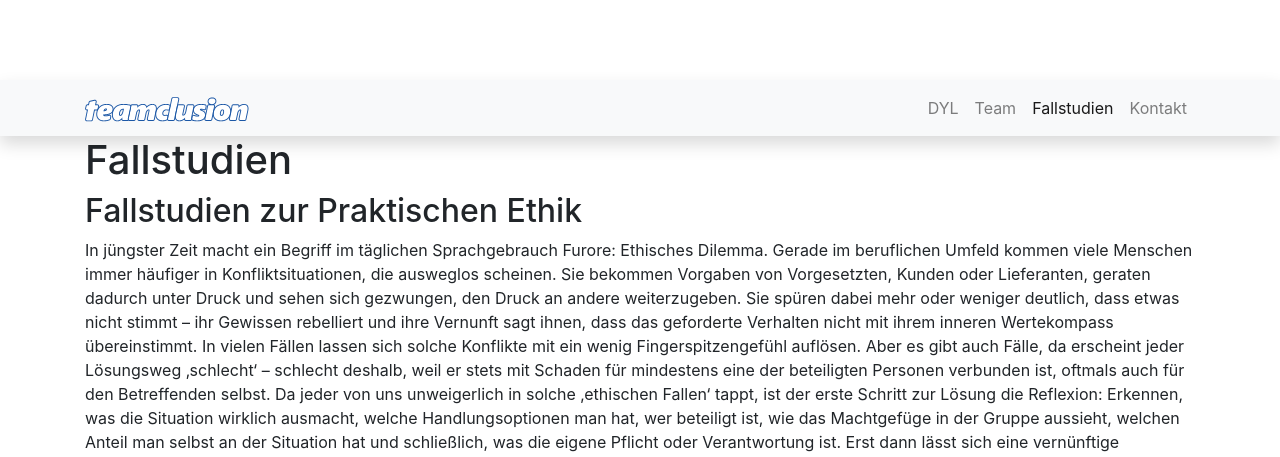
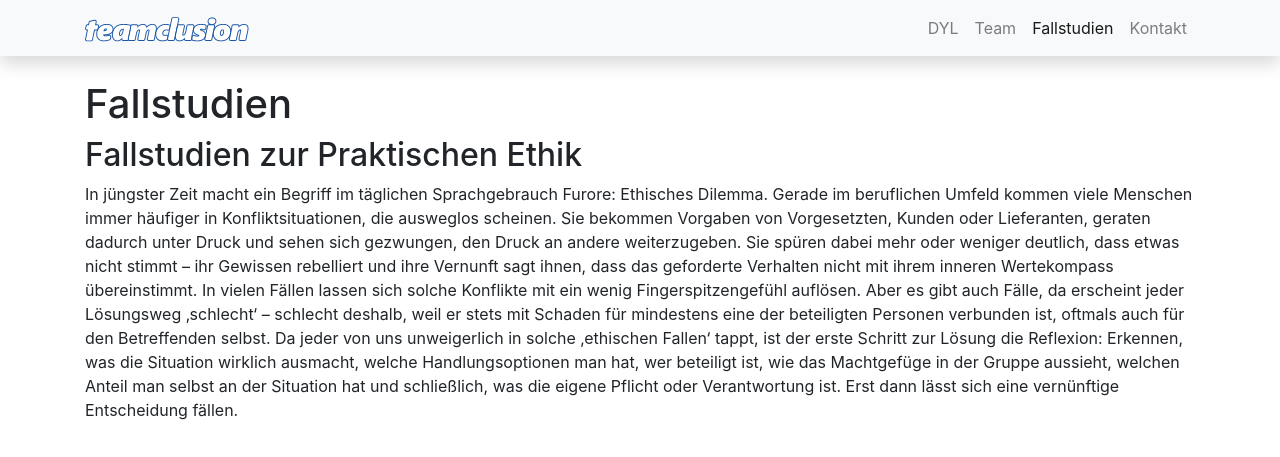
Before and after one commit to teamclusion/website, a Jekyll site: the page built from fallstudien.html, in a window 1280 px wide and 1223 px high. Shown: the top 457 px of the window. Built offline with Jekyll 4.4.1, drawn with Linux system fonts in a browser that asks for light colours; nearby versions of some CDN libraries.

Commit message:
anpassungen

```diff
--- a/_includes/nav.html
+++ b/_includes/nav.html
@@ -1,4 +1,4 @@
-<nav class="navbar navbar-expand-lg navbar-light bg-light shadow fix ed-top">
+<nav class="navbar navbar-expand-lg navbar-light bg-light shadow fixed-top">
 	<div class="container">
 		<a class="navbar-brand" href="{{ site.url }}/">
 			<img alt="{{ site.title }}" src="{{ site.url }}{{ site.logo_nav }}" height="25px">
--- a/fallstudien.html
+++ b/fallstudien.html
@@ -14,7 +14,7 @@ title: Fallstudien
   {% for fallstudien in site.fallstudien %}
   <div class="col-sm-6 mb-4">
   <div class="card">
-    <div class="card-img-top" style="height:200px; background-image: url('{{ fallstudien.img }}'); background-repeat: no-repeat; background-size: cover; background-position: center bottom"></div>
+    <div class="card-img-top" style="height:300px; background-image: url('{{ fallstudien.img }}'); background-repeat: no-repeat; background-size: cover; background-position: center bottom"></div>
     <!-- <img src="{{ fallstudien.img }}" class="card-img-top" alt="..." style="max-height:100px"> -->
     <div class="card-body">
       <h5 class="card-title">{{ fallstudien.title }}</h5>
```
